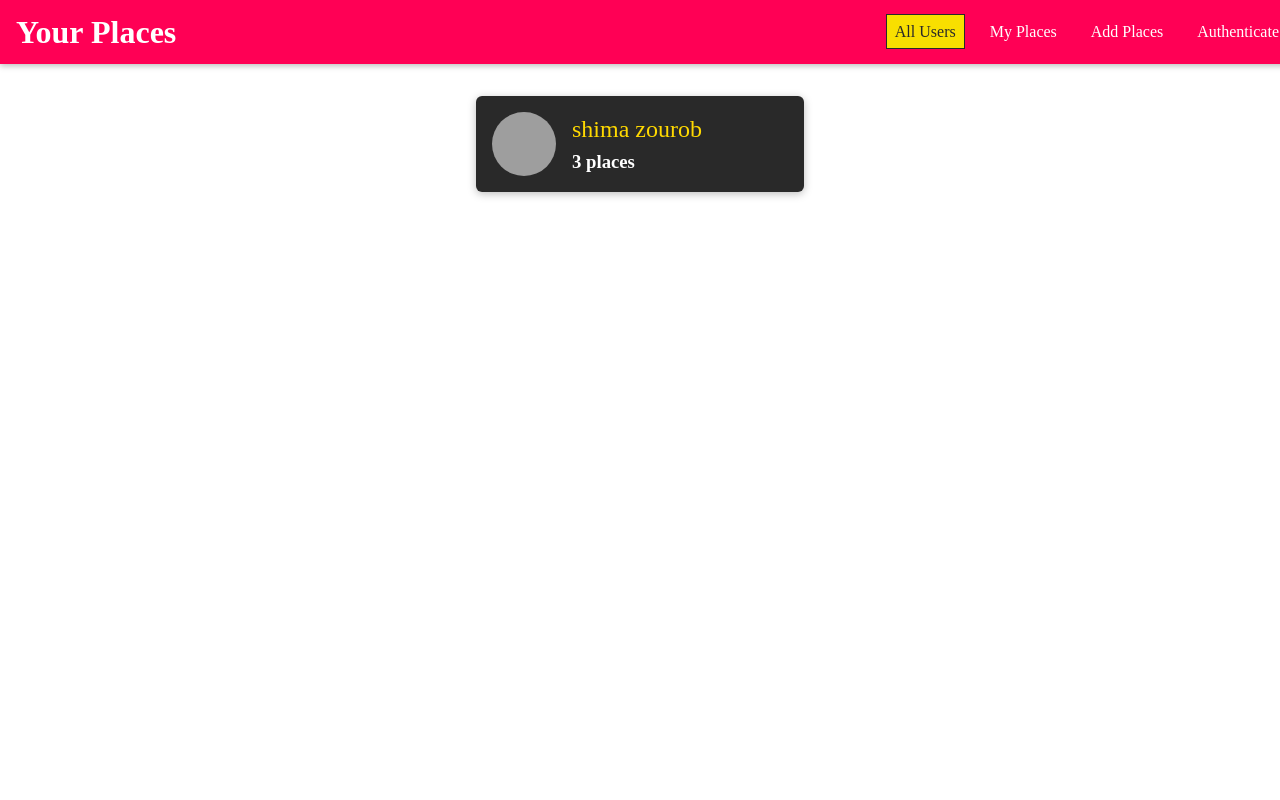
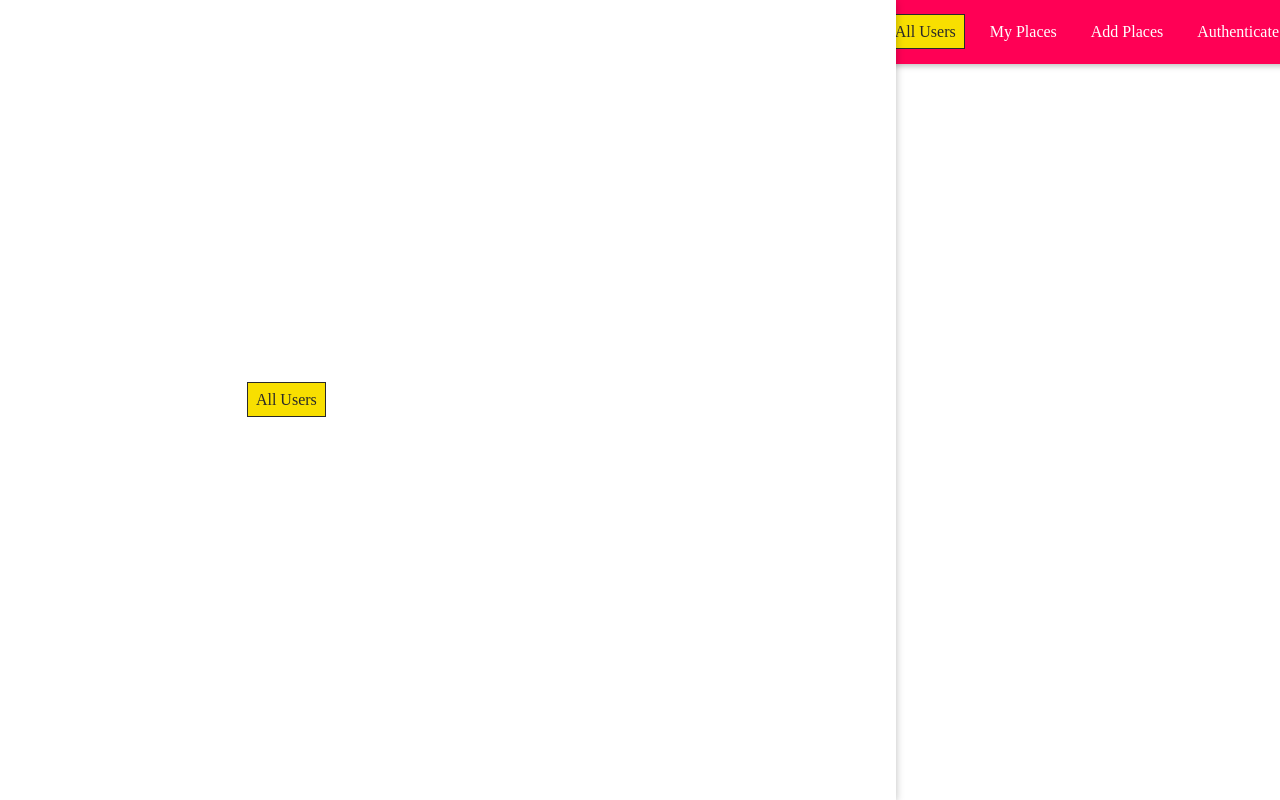
Before and after one commit to dash7ou/Places-Api, a React (Create React App) app in the folder frontend/: page / in a window 1280 px wide. Built offline with nearby package versions, Linux system fonts and the light colour scheme; grey boxes are pictures that could not be loaded; the HTML template or start-up script is replaced by a standard one.

Commit message:
side drawer component

```diff
--- a/frontend/src/shared/components/Navigation/MainNavigation.js
+++ b/frontend/src/shared/components/Navigation/MainNavigation.js
@@ -1,13 +1,20 @@
-import React from "react";
+import React, { Fragment } from "react";
 import { Link } from "react-router-dom";
 
 import MainHeader from "./MainHeader";
-import NavLinks from "./NavLinks"
+import NavLinks from "./NavLinks";
+import SideDrawer from "./SideDrawer";
 
 import "./MainNavigation.css";
 
 const MainNavigation = ({})=>{
     return(
+        <Fragment>
+            <SideDrawer>
+                <nav className="main-navigation__drawer-nav">
+                    <NavLinks />
+                </nav>
+            </SideDrawer>
             <MainHeader>
                 <button className="main-navigation__menu-btn">
                     <span />
@@ -18,10 +25,11 @@
                 <h1 className="main-navigation__title">
                     <Link to="/">Your Places</Link>
                 </h1>
-            <nav>
+                <nav className="main-navigation__header-nav">
                     <NavLinks />
                 </nav>
             </MainHeader>
+        </Fragment>
     );
 }
 
--- a/frontend/src/shared/components/Navigation/SideDrawer.css
+++ b/frontend/src/shared/components/Navigation/SideDrawer.css
@@ -0,0 +1,10 @@
+.side-drawer {
+    position: fixed;
+    left: 0;
+    top: 0;
+    z-index: 100;
+    height: 100vh;
+    width: 70%;
+    background: white;
+    box-shadow: 0 2px 8px rgba(0, 0, 0, 0.26);
+}
--- a/frontend/src/shared/components/Navigation/SideDrawer.js
+++ b/frontend/src/shared/components/Navigation/SideDrawer.js
@@ -0,0 +1,13 @@
+import React from "react";
+
+import "./SideDrawer.css";
+
+const SideDrawer = ({ children })=>{
+    return(
+        <aside className="side-drawer">
+            { children }
+        </aside>
+    )
+}
+
+export default SideDrawer;
```
Lines whose indentation alone changed are shown as unchanged.
